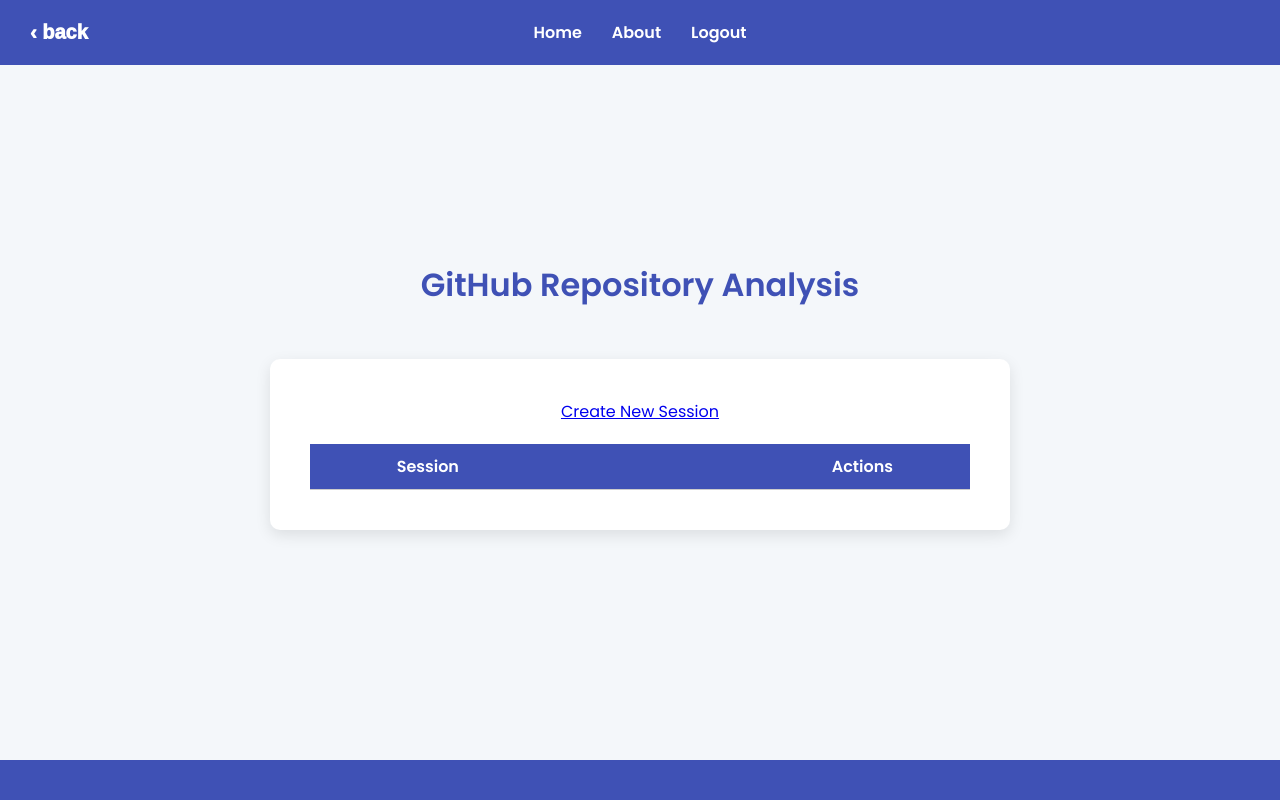
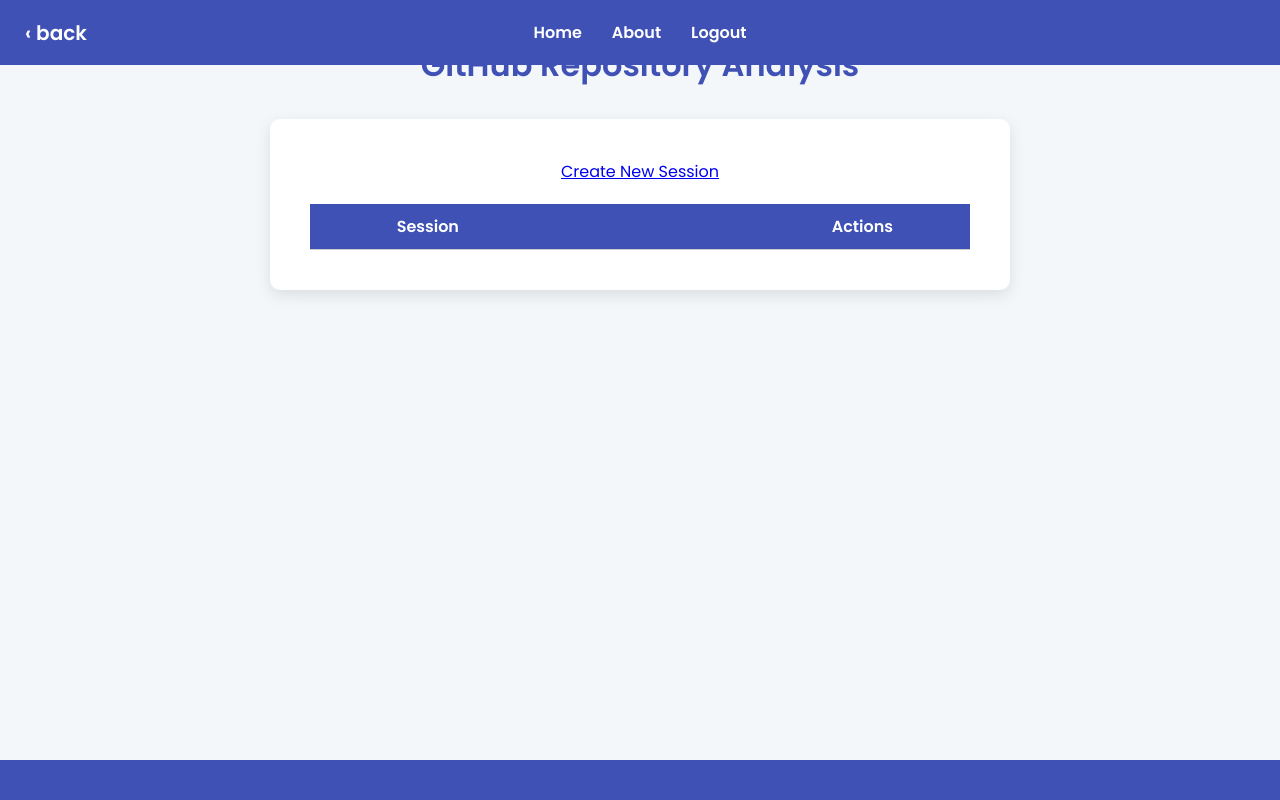
Before and after one commit to GGuarino88/Git_Repo_Analysis, a Django app: page /index/ in a window 1280 px wide. Run offline with Django 4.2, Linux system fonts and the light colour scheme; a user stored in the database is signed in; data comes from the database, SQL or seed files in the repository; lists and menus that the app fills with data are empty.

Commit message:
Changed css for large tables and fixed back buttons
Changed css for large tables and fixed back buttons

```diff
--- a/RepoAnalysis/RepoAnalysisApp/static/css/index.css
+++ b/RepoAnalysis/RepoAnalysisApp/static/css/index.css
@@ -77,6 +77,7 @@ footer {
     background: #fff;
     border-radius: 10px;
     box-shadow: 0 5px 15px rgba(0, 0, 0, 0.1);
+
 }
 
 .form-check-inline {
@@ -225,3 +226,61 @@ footer {
     text-align: right;
     padding-right: 77px !important;
 }
+
+
+
+.header {
+    position: fixed !important;
+    top: 0 !important;
+    width: 100% !important;
+    z-index: 999 !important;
+}
+.footer {
+    position: fixed;
+    bottom: 0;
+    width: 100%;
+    z-index: 999; /* keeps the footer above other elements */
+}
+.content {
+    padding-top: 60px; /* adjusts content top padding to accommodate fixed header */
+    padding-bottom: 60px; /* adjusts content bottom padding to accommodate fixed footer */
+}
+
+body {
+    display: flex;
+    flex-direction: column;
+    height: 100vh;
+    margin: 0;
+}
+
+.header {
+    position: sticky;
+    top: 0;
+    z-index: 1000;
+}
+.footer {
+    position: sticky;
+    bottom: 0;
+    z-index: 1000;
+}
+.content {
+    flex: 1;
+    overflow: auto;
+}
+
+
+body {
+    display: flex;
+    flex-direction: column;
+    min-height: 100vh;
+  }
+
+  .header {
+    position: sticky;
+    top: 0;
+  }
+
+  .content-body {
+    flex-grow: 1;
+    overflow: auto;
+  }
--- a/RepoAnalysis/RepoAnalysisApp/templates/RepoAnalysisApp/index.html
+++ b/RepoAnalysis/RepoAnalysisApp/templates/RepoAnalysisApp/index.html
@@ -7,15 +7,18 @@
     <link href="{% static 'css/index.css'%}" rel="stylesheet">
 </head>
 <body>
-    <div class="header">
-        <button style="font-size: 20px;" class="back-button" onclick="history.back()">&#8249; back</button>
+    {%block content%}
+    <div class="header" style="position: sticky; top: 0; left: 0; width: 100%; z-index: 1000;">
+        <a href="{% url 'home' %}" class="back-button" style="font-size: 20px; text-decoration: none; display: inline-block; padding: 10px; color: #fff; background-color: #3F51B5; border: none; border-radius: 5px;">&#8249; back</a>
         <a href="{% url 'home'%}">Home</a>
         <a href="{% url 'about'%}">About</a>
-        <!-- <a href="{% url 'login'%}">Login</a> -->
+
         <a href="{% url 'logout'%}">Logout</a>
     </div>
+    <div class="content-body" style="padding-top: 20px; padding-bottom: 60px; flex-grow: 1; overflow: auto; width: 100%;">
+
     <h1>GitHub Repository Analysis</h1>
-    {%block content%}
+
     <div class="card">
         <div class="card-body">
             <div class="d-flex justify-content-end">
@@ -46,6 +49,7 @@
             </table>
         </div>
     </div>
+    </div>
     {%endblock%}
 </body>
 <footer>
```
Also changed, not shown: RepoAnalysis/RepoAnalysisApp/templates/RepoAnalysisApp/scan.html (+20 -1 lines).
